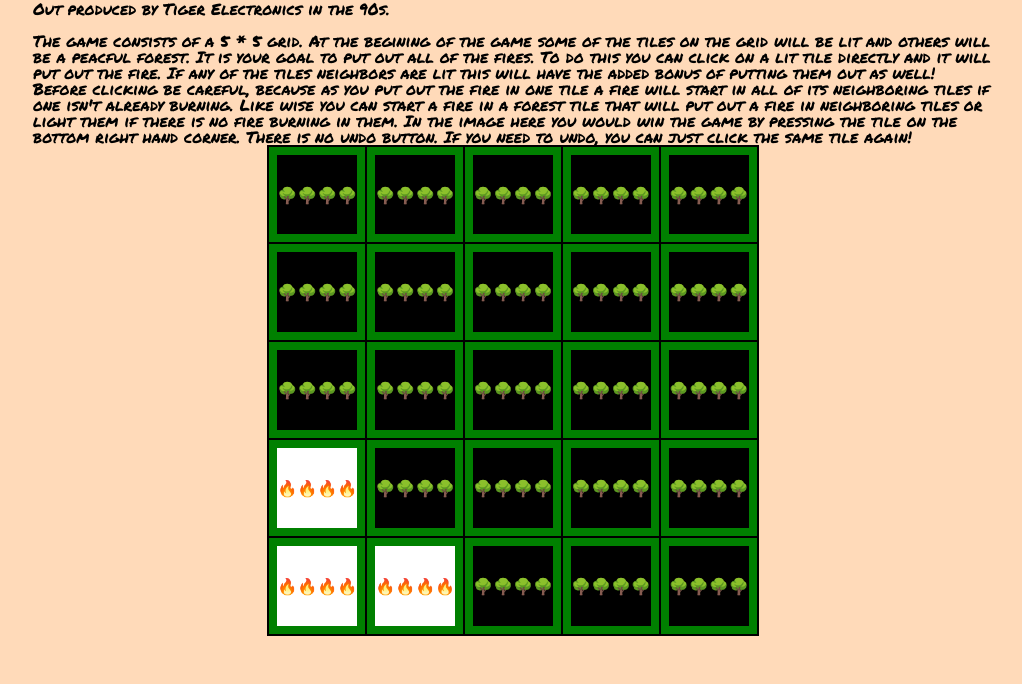
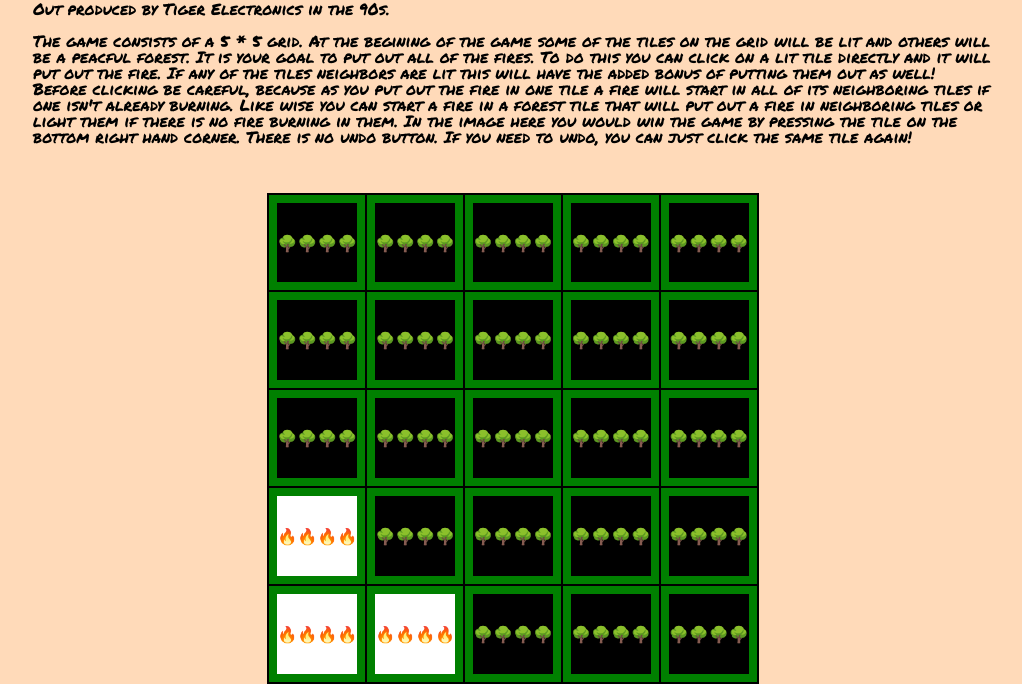
Before and after one commit to whilekofman/extinguish, a website built with webpack: page index.html in a window 1280 px wide. Shown: the part 137-821 px from the top of the page, without its empty margins (127-1149 px from the left). Before the commit the page ends 800 px from the top, so only its background shows below. Built offline with nearby package versions, Linux system fonts and the light colour scheme.

Commit message:
add space

```diff
--- a/index.html
+++ b/index.html
@@ -26,7 +26,7 @@
                     <img src="images/Octocat.png" alt="click for my github" height="40" width="auto">
                 </a>
             </header>
-
+            <div class="about-button">
                 <div id="about">
                     <p>Welcome to Extinguish! The goal of Extinguish is to put out all of the fires! This game is inspired by the game Lights
                         Out produced by Tiger Electronics in the 90s.<br>
@@ -43,6 +43,11 @@
                         neighboring tiles or light them if there is no fire burning in them. In the image here you would win the game by
                         pressing the tile on the bottom right hand corner. There is no undo button.  If you need to undo, you can just click the same tile again!
                     </p>
+                    <br/>
+                    <br />
+                    <br />
+
+                </div>
             </div>
 
         <figure class="gameboard" id="gameboard"></figure>
--- a/src/index.js
+++ b/src/index.js
@@ -5,6 +5,7 @@ const Board = require("../src/scripts/board.js")
 window.View = View;
 document.addEventListener('DOMContentLoaded', () => {
     const main = document.getElementById('gameboard')
+    const instructions = document.getElementById('about')
     new View(main, Game);
 
 
```
Also changed, not shown: dist/main.js, src/scripts/about.js (added). Lines whose indentation alone changed are shown as unchanged.
